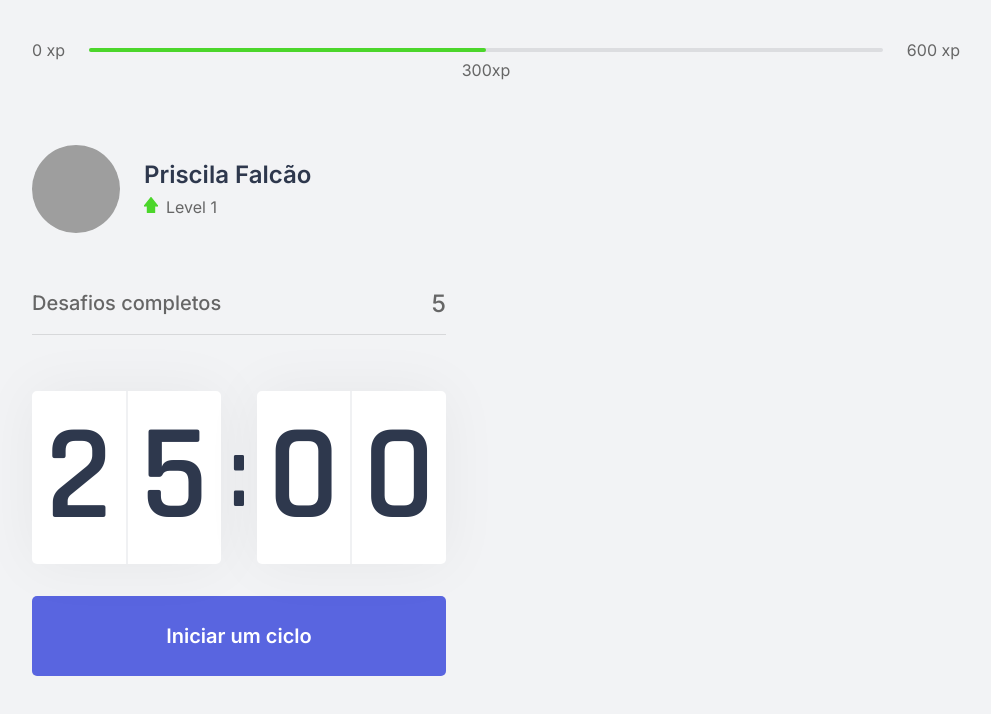
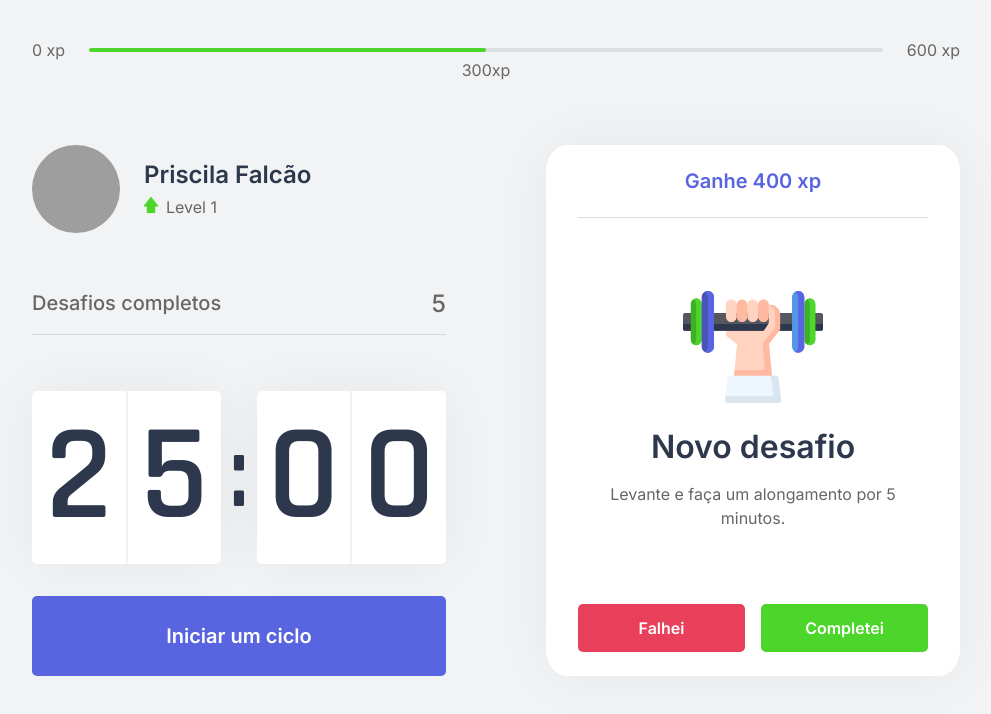
Before and after one commit to prisfalcao/NLW-04, a Next.js app: page / in a window 1280 px wide. Shown: the top 714 px of the page, without its empty margins (144-1135 px from the left). Built offline with nearby package versions, Linux system fonts and the light colour scheme; grey boxes are pictures that could not be loaded.

Commit message:
Created ChallengeBox component and its CSS.

```diff
--- /dev/null
+++ b/src/components/ChallengeBox.tsx
@@ -0,0 +1,45 @@
+import styles from '../styles/components/ChallengeBox.module.css';
+
+export function ChallengeBox() {
+
+    const hasActiveChallenge = true;
+
+    return (
+        <div className={styles.challengeBoxContainer}>
+            { hasActiveChallenge ? (
+                <div className={styles.challengeActive}>
+                    <header>Ganhe 400 xp</header>
+
+                    <main>
+                        <img src="icons/body.svg" />
+                        <strong>Novo desafio</strong>
+                        <p>Levante e faça um alongamento por 5 minutos.</p>
+                    </main>
+
+                    <footer>
+                        <button
+                        type="button"
+                        className={styles.challengeFailedButton}
+
+                        >Falhei
+                        </button>
+
+                        <button
+                        type="button"
+                        className={styles.challengeSucceededButton}
+                        >Completei</button>
+                    </footer>
+
+                </div>
+            ) : (
+            <div className={styles.challengeNotActive}>
+                <strong>Finalize um ciclo para receber um desafios.</strong>
+                <p>
+                    <img src="icons/level-up.svg" alt="Level up"/>
+                    Avance de level completando desafios.
+                </p>
+            </div>
+            )}
+        </div>
+    );
+}
--- a/src/pages/index.tsx
+++ b/src/pages/index.tsx
@@ -1,10 +1,14 @@
+import Head from 'next/head';
+
 import { CompletedChallenges } from '../components/CompletedChallenges';
 import { Countdown } from '../components/Countdown';
 import { ExperienceBar } from "../components/ExperienceBar";
 import { Profile } from '../components/Profile';
+import { ChallengeBox } from '../components/ChallengeBox';
 import styles from '../styles/pages/Home.module.css';
 
-import Head from 'next/head';
+
+
 
 export default function Home() {
   return (
@@ -22,7 +26,7 @@
           <Countdown />
         </div>
         <div>
-
+          <ChallengeBox />
         </div>
       </section>
     </div>
--- /dev/null
+++ b/src/styles/components/ChallengeBox.module.css
@@ -0,0 +1,108 @@
+.challengeBoxContainer {
+    height: 100%;
+
+    background: var(--white);
+    border-radius: 5%;
+    box-shadow: 0 0 60px rgba(0, 0, 0, 0.05);
+    padding: 1.5rem 2rem;
+
+    display: flex;
+    flex-direction: column;
+    align-items: center;
+    justify-content: center;
+
+    text-align: center;
+}
+
+.challengeNotActive {
+    display: flex;
+    flex-direction: column;
+    align-items: center;
+}
+
+.challengeNotActive {
+    font-size: 1.5rem;
+    font-weight: 500;
+    line-height: 1.4;
+}
+
+.challengeNotActive p {
+    display: flex;
+    flex-direction: column;
+    align-items: center;
+    line-height: 1.4;
+    max-width: 70%;
+    margin-top: 3rem;
+}
+
+.challengeNotActive p img{
+    margin-bottom: 1rem;
+}
+
+.challengeActive {
+    height: 100%;
+
+    display: flex;
+    flex-direction: column;
+}
+
+.challengeActive header {
+    color: var(--blue);
+    font-weight: 600;
+    font-size: 1.25rem;
+    padding: 0 2rem 1.5rem;
+    border-bottom: 1px solid var(--gray-line);
+}
+
+.challengeActive main {
+    flex: 1;
+    display: flex;
+    flex-direction: column;
+    align-items: center;
+    justify-content: center;
+}
+
+.challengeActive main strong {
+    font-weight: 600;
+    font-size: 2rem;
+    color: var(--title);
+    margin: 1.5rem 0 1rem;
+}
+
+.challengeActive main p {
+    line-height: 1.5;
+}
+
+.challengeActive footer {
+    display: grid;
+    grid-template-columns: 1fr 1fr;
+    gap: 1rem;
+}
+
+.challengeActive footer button {
+    height: 3rem;
+    display: flex;
+    align-items: center;
+    justify-content: center;
+
+    border: 0;
+    border-radius: 5px;
+
+    color: var(--white);
+    font-size: 1rem;
+    font-weight: 600;
+
+    transition: filter 0.2s;
+}
+
+.challengeActive footer button.challengeFailedButton {
+    background: var(--red);
+}
+
+.challengeActive footer button.challengeSucceededButton {
+    background: var(--green);
+}
+
+.challengeActive footer button:hover {
+    filter: brightness(0.9);
+}
--- a/src/styles/components/ExperienceBar.module.css
+++ b/src/styles/components/ExperienceBar.module.css
@@ -27,3 +27,9 @@
     top: 12px;
     transform: translateX(-50%);
 }
+
+@media(max-height: 700px) {
+    .experienceBar {
+      margin-bottom: 4rem;
+    }
+  }
```
